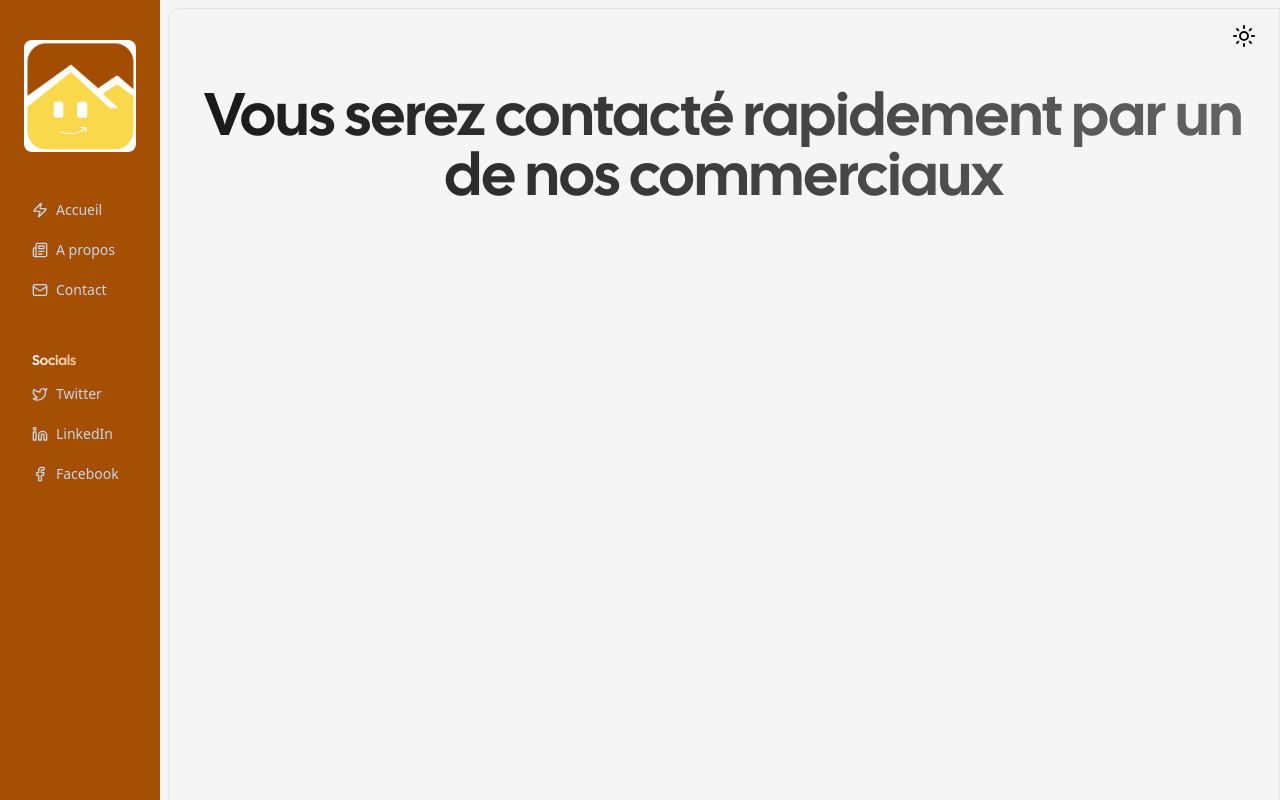
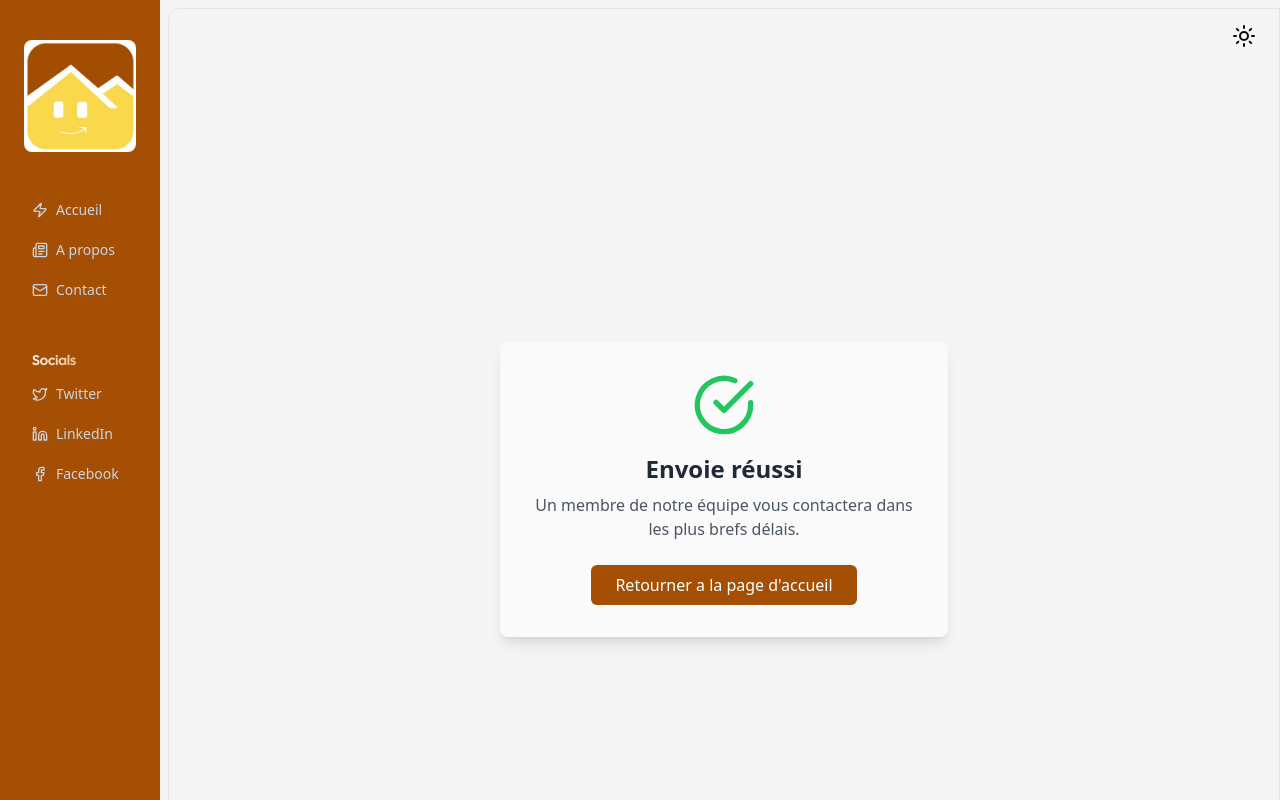
Before and after one commit to codaid/woodNBlock, a Next.js app: page /rdv/thanks in a window 1280 px wide. Built offline with nearby package versions, Linux system fonts and the light colour scheme.

Commit message:
Add thanks you page

```diff
--- a/app/rdv/thanks/page.tsx
+++ b/app/rdv/thanks/page.tsx
@@ -1,14 +1,45 @@
-import Bounce from "@/components/ui/codaidComp/motion/bounce";
-import { Heading } from "@/components/ui/heading";
+"use client";
 
-const ThanksPage = () => {
+import { Container } from "@/components/ui/container";
+import { motion } from "framer-motion";
+import Link from "next/link";
+import { useEffect, useState } from "react";
+import { LuCheckCircle } from "react-icons/lu";
+
+export default function Component() {
+    const [isVisible, setIsVisible] = useState(false);
+
+    useEffect(() => {
+        setIsVisible(true);
+    }, []);
+
     return (
-        <Bounce className="mt-20 flex min-h-12 items-center justify-center text-center text-lg">
-            <Heading>
-                Vous serez contacté rapidement par un de nos commerciaux
-            </Heading>
-        </Bounce>
+        <Container>
+            <motion.div
+                initial={{ opacity: 0 }}
+                animate={{ opacity: isVisible ? 1 : 0 }}
+                transition={{ duration: 0.5 }}
+                className="flex min-h-screen items-center justify-center"
+            >
+                <div className="w-full max-w-md rounded-lg bg-color_primary-foreground p-8 shadow-lg">
+                    <div className="flex flex-col items-center text-center">
+                        <LuCheckCircle className="mb-4 size-16 text-green-500" />
+                        <h2 className="mb-2 text-2xl font-bold text-gray-800">
+                            Envoie réussi
+                        </h2>
+                        <p className="mb-6 text-gray-600">
+                            Un membre de notre équipe vous contactera dans les
+                            plus brefs délais.
+                        </p>
+                        <Link
+                            href="/rdv"
+                            className="rounded-md bg-color_primary px-6 py-2 text-white transition-colors duration-300 hover:bg-color_primary-light"
+                        >
+                            Retourner a la page d&apos;accueil
+                        </Link>
+                    </div>
+                </div>
+            </motion.div>
+        </Container>
     );
-};
-
-export default ThanksPage;
+}
```
